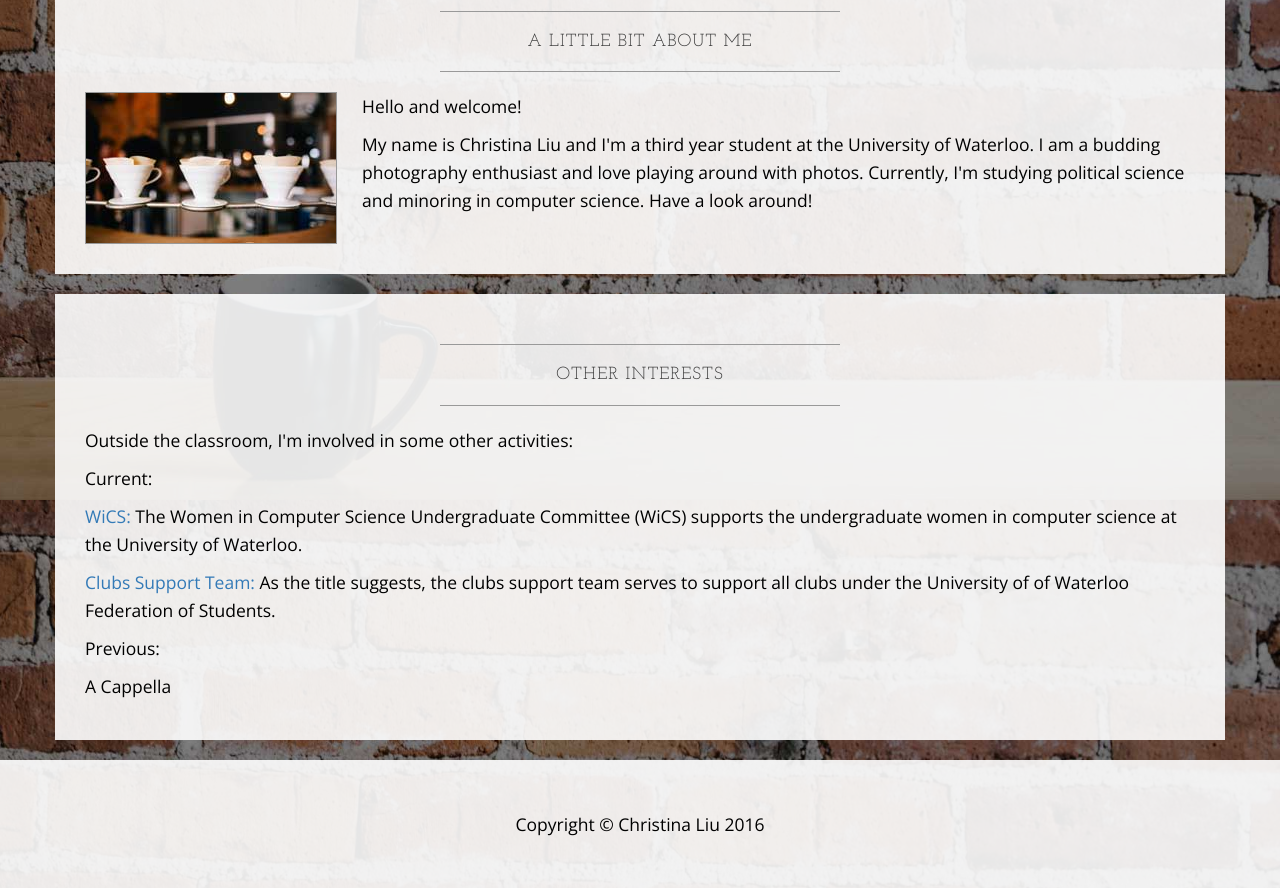
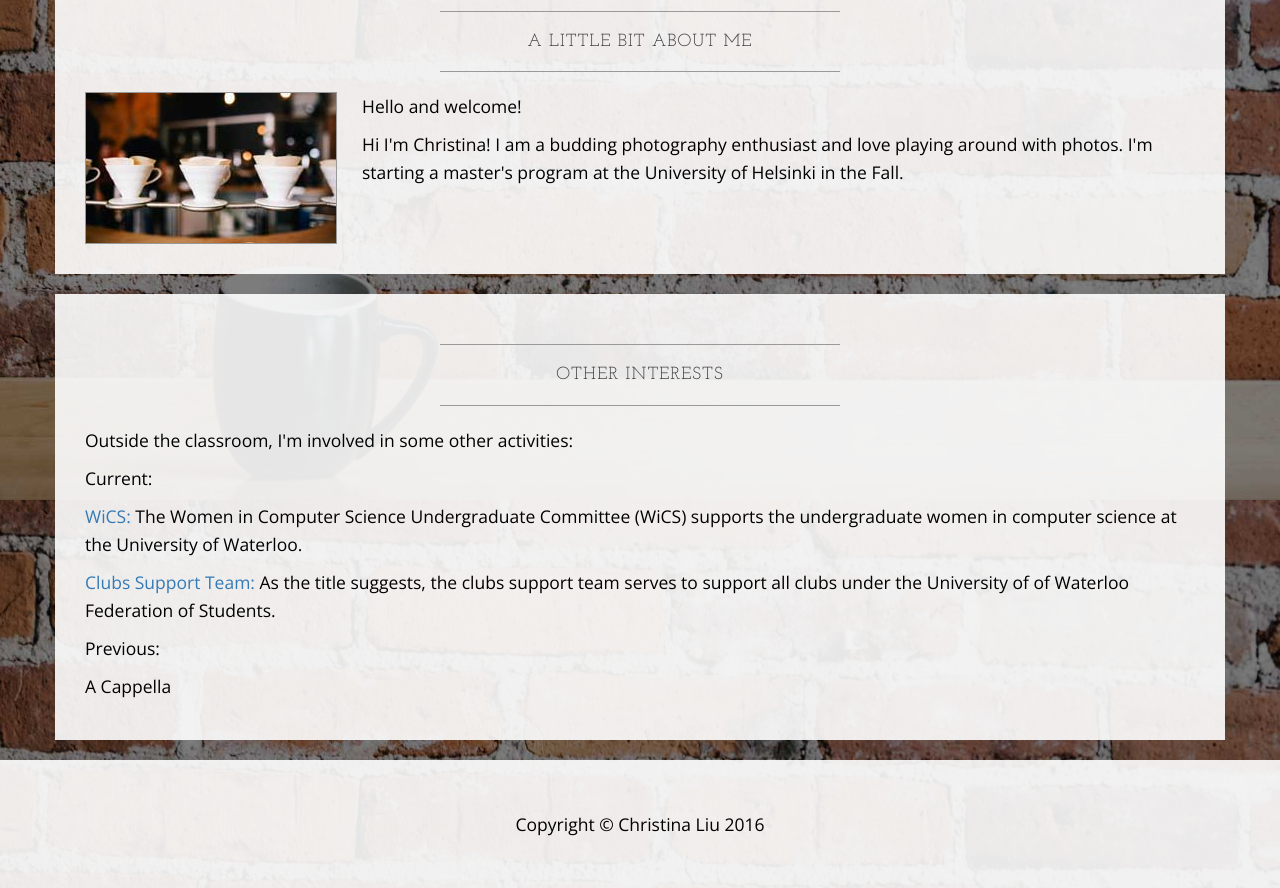
Before and after one commit to ChristinaLiu/christinaliu.github.io, a plain HTML site: page index.html in a window 1280 px wide. Shown: the part 1100-1988 px from the top of the page. Drawn offline with nearby package versions, Linux system fonts and the light colour scheme.

Commit message:
Update index.html

```diff
--- a/index.html
+++ b/index.html
@@ -134,7 +134,7 @@
                     <img class="img-responsive img-border img-left" src="img/intro-pic.jpg" alt="">
                     <hr class="visible-xs">
                     <p>Hello and welcome!</p>
-                    <p>My name is Christina Liu and I'm a third year student at the University of Waterloo. I am a budding photography enthusiast and love playing around with photos. Currently, I'm studying political science and minoring in computer science. Have a look around!</p>
+                    <p>Hi I'm Christina! I am a budding photography enthusiast and love playing around with photos. I'm starting a master's program at the University of Helsinki in the Fall.</p>
                 </div>
             </div>
         </div>
```
